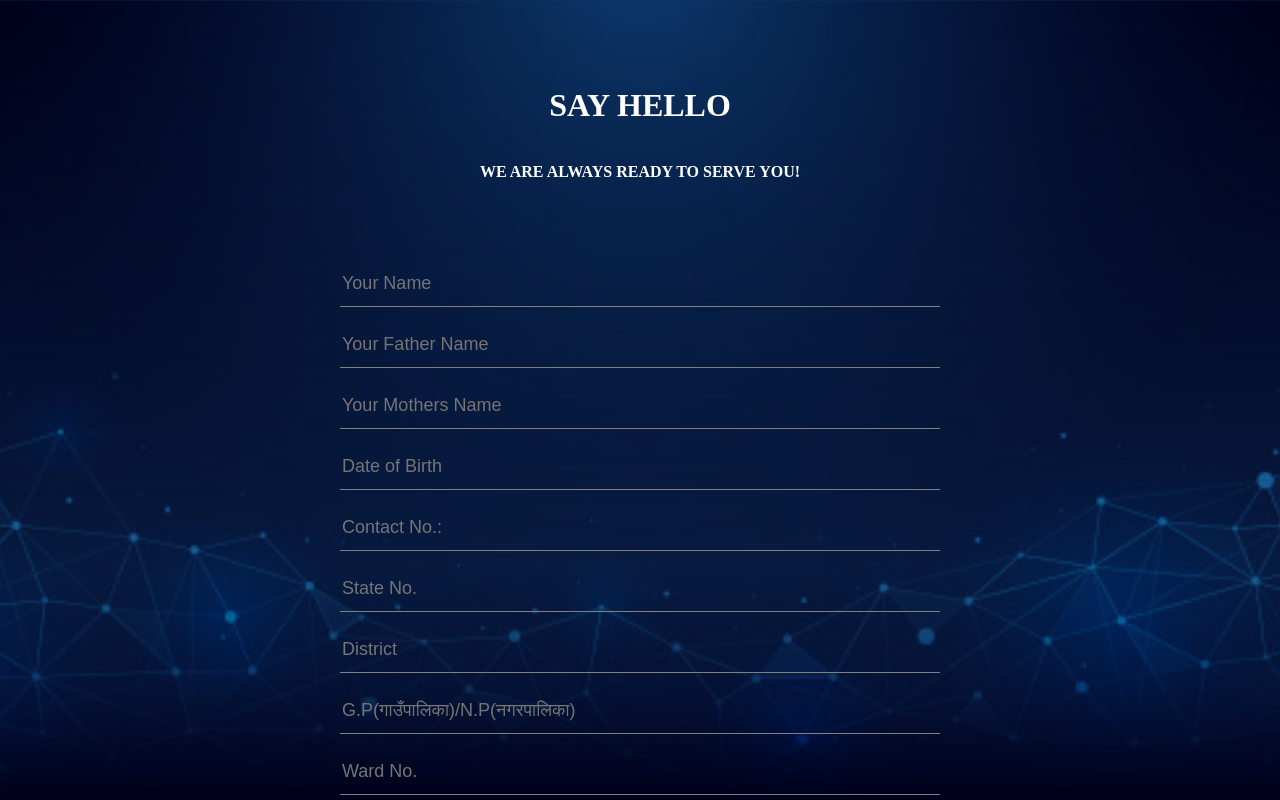
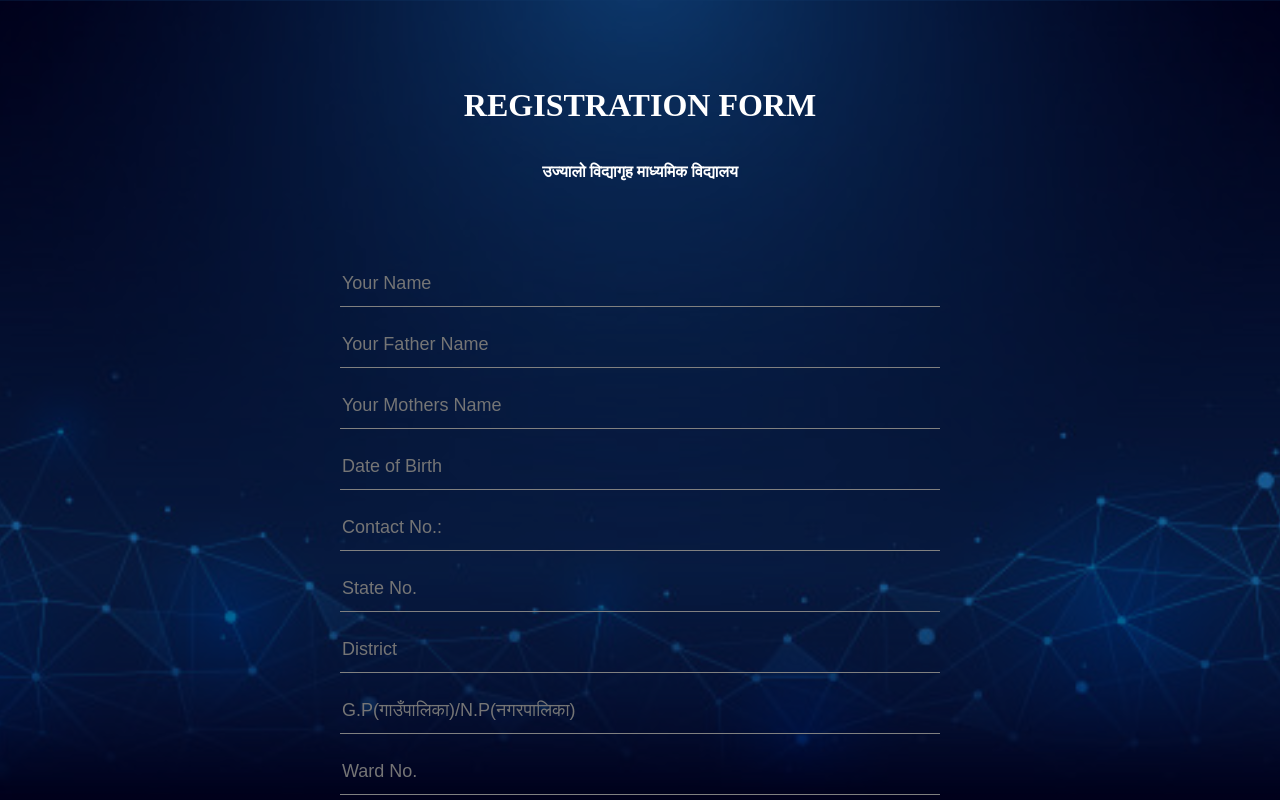
Before and after one commit to NishanDhungana/lia-register_ujyalo, a plain HTML site: page index.html in a window 1280 px wide. Shown: the top 800 px of the page. Drawn offline with Linux system fonts and the light colour scheme.

Commit message:
Update index.html

```diff
--- a/index.html
+++ b/index.html
@@ -5,11 +5,14 @@
     </head>
 
     <body>
+        <audio autoplay >
+        <source src="music.mp3" type="audio/mp3">
+        </audio>
         <div class="contact-title">
 
-            <h1>Say Hello</h1><br>
+            <h1>Registration Form</h1><br>
 
-            <h2>We are always ready to serve you!</h2><br>
+            <h2>उज्यालो विद्यागृह माध्यमिक विद्यालय</h2><br>
 
             </div>
             <div class="contact-form">
@@ -33,9 +36,7 @@
 
             </form>
         </div>
-    <audio autoplay loop=infinite>
-        <source src="music.mp3" type="audio/mp3">
-    </audio>
+
 
 
     </body>
```
